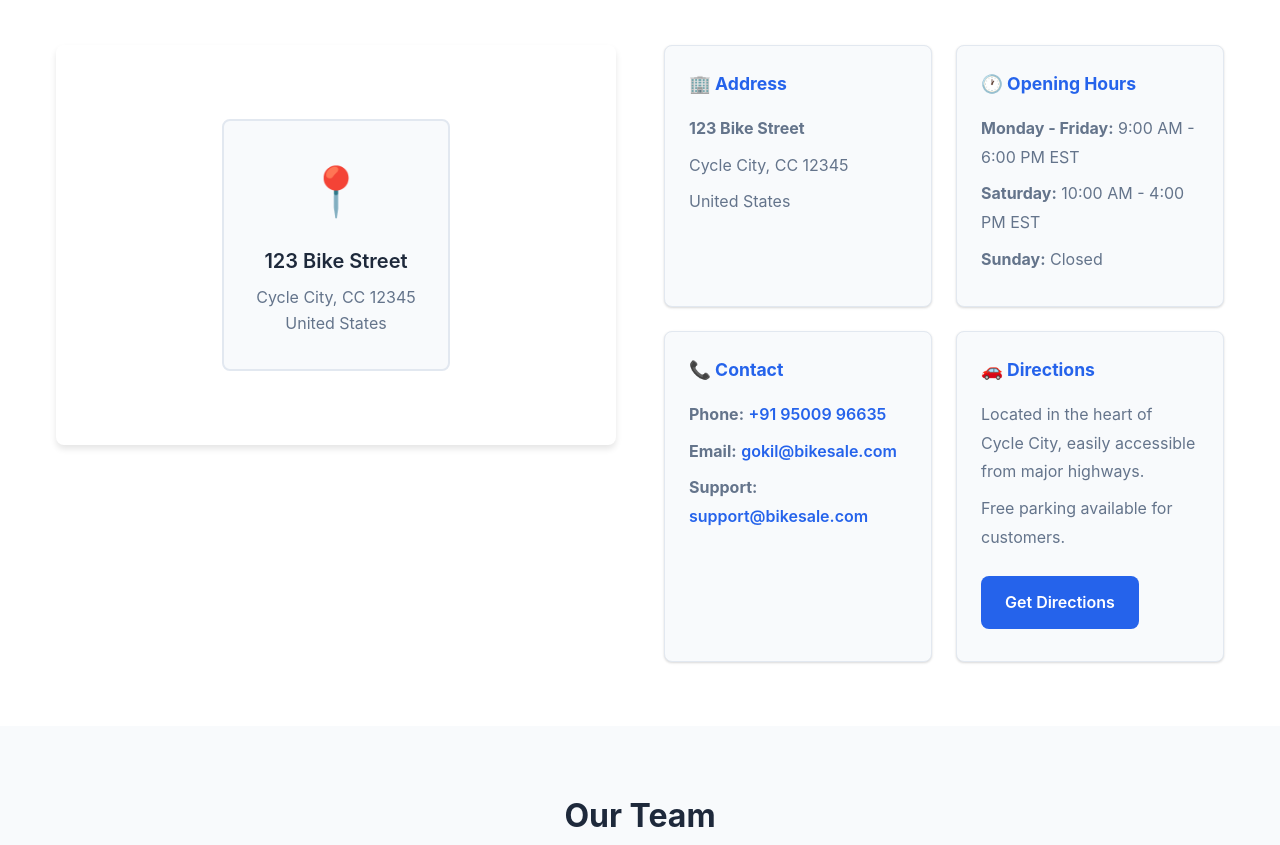
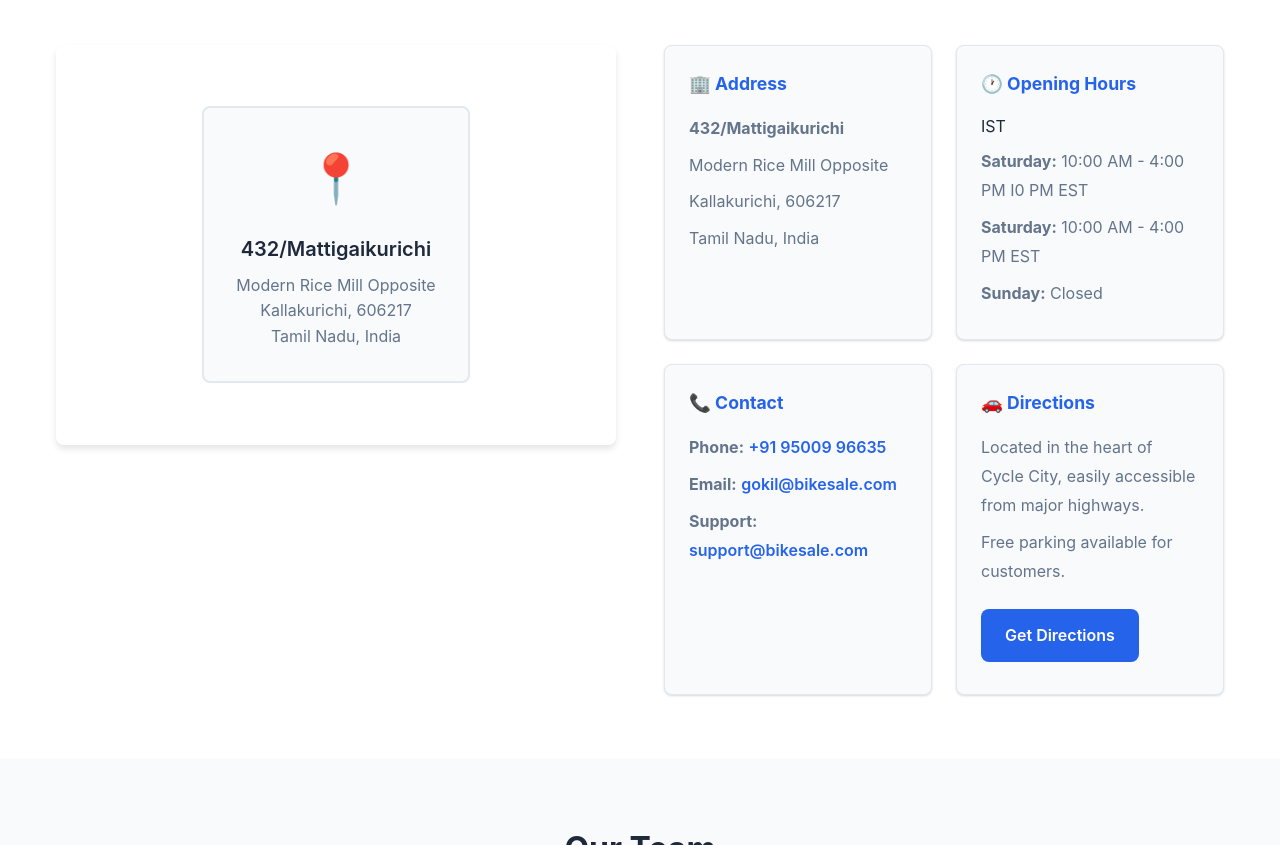
Before and after one commit to GOKILKANTH/ai-project, a plain HTML site: page about.html in a window 1280 px wide. Shown: the part 1268-2113 px from the top of the page. Drawn offline with Linux system fonts and the light colour scheme.

Commit message:
seventh commit

```diff
--- a/about.html
+++ b/about.html
@@ -94,9 +94,10 @@
               <div class="map-placeholder">
                 <div style="padding: 2rem; text-align: center; background: #f8fafc; border-radius: 8px; border: 2px solid #e2e8f0;">
                   <p style="font-size: 3rem; margin-bottom: 1rem;">📍</p>
-                  <p style="font-size: 1.25rem; font-weight: 600; color: #1e293b; margin-bottom: 0.5rem;">123 Bike Street</p>
-                  <p style="color: #64748b;">Cycle City, CC 12345</p>
-                  <p style="color: #64748b;">United States</p>
+                  <p style="font-size: 1.25rem; font-weight: 600; color: #1e293b; margin-bottom: 0.5rem;">432/Mattigaikurichi</p>
+                  <p style="color: #64748b;">Modern Rice Mill Opposite</p>
+                  <p style="color: #64748b;">Kallakurichi, 606217</p>
+                  <p style="color: #64748b;">Tamil Nadu, India</p>
                 </div>
               </div>
             </div>
@@ -104,14 +105,15 @@
             <div class="location-details">
               <div class="location-item">
                 <h3>🏢 Address</h3>
-                <p><strong>123 Bike Street</strong></p>
-                <p>Cycle City, CC 12345</p>
-                <p>United States</p>
+                <p><strong>432/Mattigaikurichi</strong></p>
+                <p>Modern Rice Mill Opposite</p>
+                <p>Kallakurichi, 606217</p>
+                <p>Tamil Nadu, India</p>
               </div>
 
               <div class="location-item">
-                <h3>🕐 Opening Hours</h3>
-                <p><strong>Monday - Friday:</strong> 9:00 AM - 6:00 PM EST</p>
+                <h3>🕐 Opening Hours</h3>IST</p>
+                <p><strong>Saturday:</strong> 10:00 AM - 4:00 PM I0 PM EST</p>
                 <p><strong>Saturday:</strong> 10:00 AM - 4:00 PM EST</p>
                 <p><strong>Sunday:</strong> Closed</p>
               </div>
```
